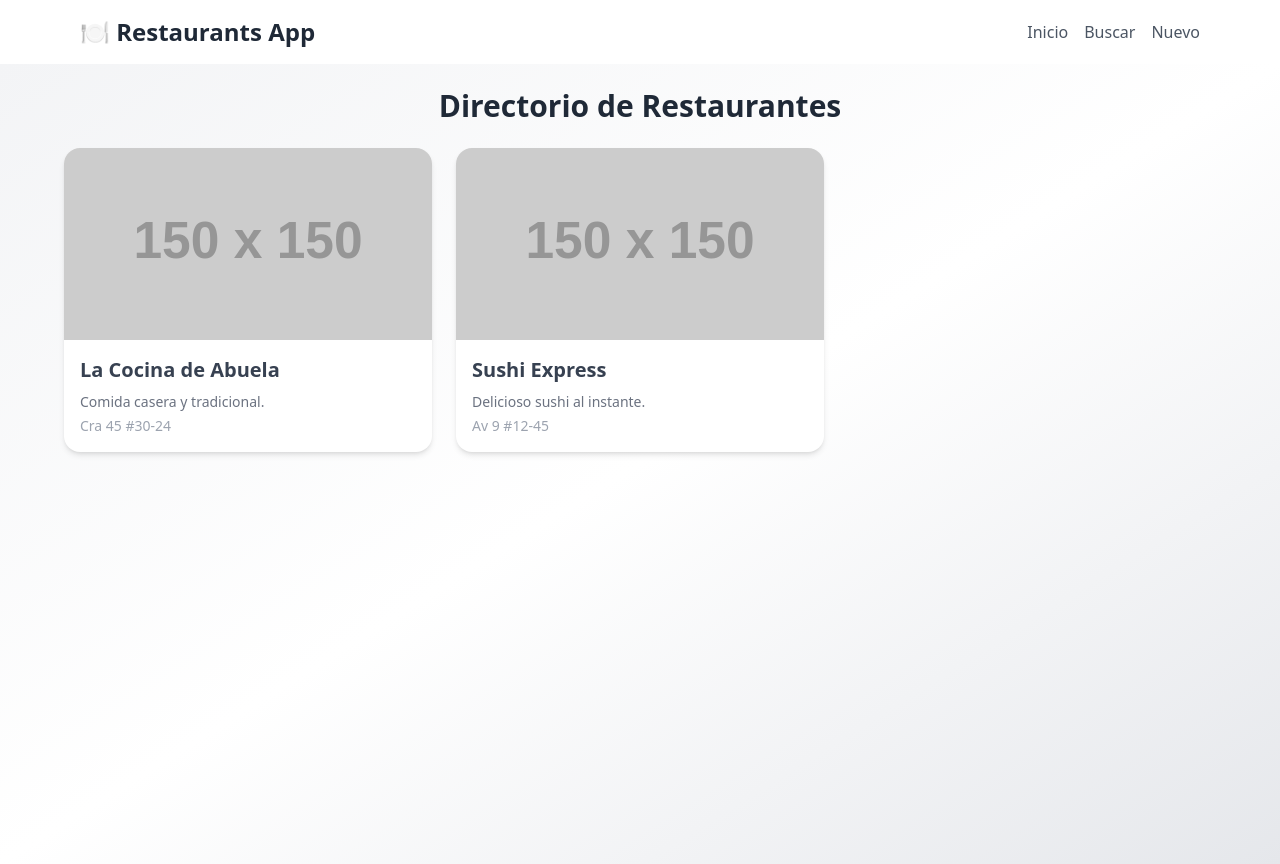
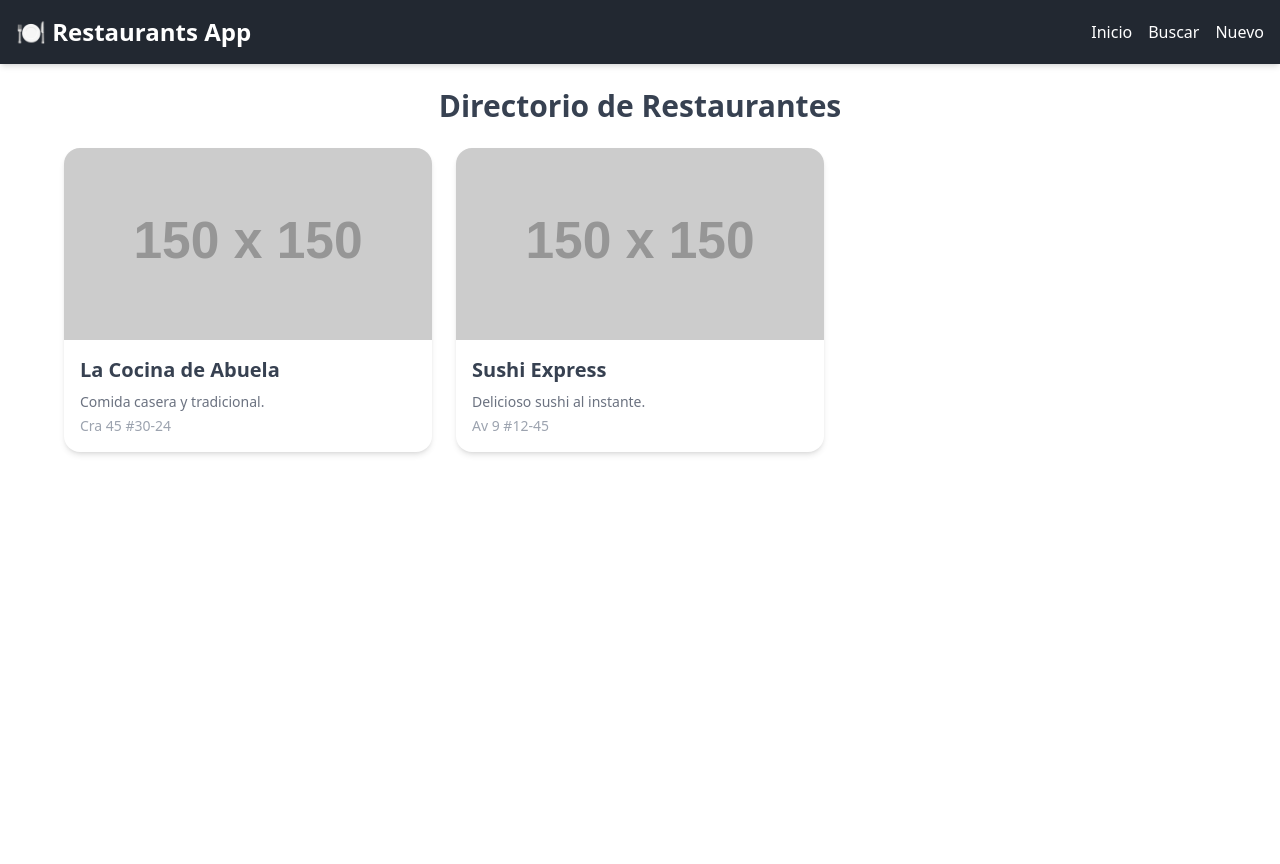
Before and after one commit to Ingenieria-Web-I/Restaurants-App, a React (Vite) app: page / in a window 1280 px wide. Built offline with nearby package versions, Linux system fonts and the light colour scheme.

Commit message:
Actualizando colores perzonalizados

```diff
--- a/src/App.jsx
+++ b/src/App.jsx
@@ -13,7 +13,7 @@ function App() {
   return (
     <BrowserRouter>
       <Navbar />
-      <main className="p-6 bg-gradient-to-br from-gray-100 via-white to-gray-200 min-h-screen" >
+      <main className="min-h-screen bg-beige text-texto p-6" >
         <Routes>
           <Route path="/" element={<Home />} />
           <Route path="/search" element={<Search />} />
--- a/src/components/NavBar.jsx
+++ b/src/components/NavBar.jsx
@@ -2,14 +2,14 @@ import { Link } from "react-router-dom";
 
 function Navbar() {
   return (
-    <nav className="bg-white shadow-md">
-      <div className="max-w-6xl mx-auto px-4 py-4 flex justify-between items-center">
-        <Link to="/" className="text-2xl font-bold text-gray-800">🍽️ Restaurants App</Link>
-        <div className="space-x-4">
-          <Link to="/" className="text-gray-600 hover:text-blue-600 font-medium transition">Inicio</Link>
-          <Link to="/search" className="text-gray-600 hover:text-blue-600 font-medium transition">Buscar</Link>
-          <Link to="/new" className="text-gray-600 hover:text-blue-600 font-medium transition">Nuevo</Link>
-        </div>
+    <nav className="bg-primario text-white shadow-md">
+       <div className="mx-auto px-4 py-4 flex justify-between items-center">
+        <span className="text-2xl font-bold">🍽️ Restaurants App</span>
+          <div className="space-x-4">
+            <Link to="/" className="hover:text-secundario transition">Inicio</Link>
+            <Link to="/search" className="hover:text-secundario transition">Buscar</Link>
+           <Link to="/new" className="hover:text-secundario transition">Nuevo</Link>
+         </div>
       </div>
     </nav>
   );
--- a/src/pages/Home.jsx
+++ b/src/pages/Home.jsx
@@ -3,7 +3,7 @@ import restaurants from "../data/restaurants";
 function Home() {
   return (
     <div className="max-w-6xl mx-auto">
-      <h2 className="text-3xl font-semibold text-center mb-6 text-gray-800">Directorio de Restaurantes</h2>
+      <h2 className="text-3xl font-bold text-center mb-6 text-gray-700">Directorio de Restaurantes</h2>
       <div className="grid grid-cols-1 sm:grid-cols-2 md:grid-cols-3 gap-6">
         {restaurants.map((rest) => (
           <div
--- a/tailwind.config.js
+++ b/tailwind.config.js
@@ -2,11 +2,17 @@
 export default {
   content: [
     "./index.html",
-    "./src/**/*.{js,jsx}",
+    "./src/**/*.{js,jsx,ts,tsx}",
   ],
   theme: {
-    extend: {},
+    extend: {
+      colors: {
+        fondo: "#F5F5F5",
+        primario: "#222831",
+        secundario: "#76ABAE",
+        texto: "#31363F",
+      },
+    },
   },
   plugins: [],
 }
-// tailwind.config.js
```
